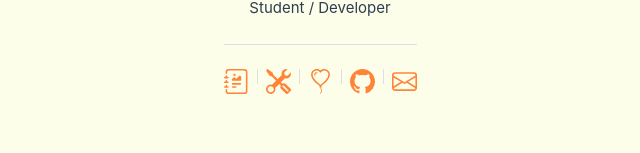
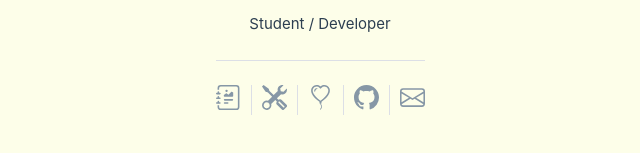
Before and after one commit to iLern/Homepage, a Vue app: page / in a window 1280 px wide. Shown: the part 421-574 px from the top of the page, without its empty margins (320-960 px from the left). Built offline with nearby package versions, Linux system fonts and the light colour scheme.

Commit message:
修正分割线高度过短的问题

```diff
--- a/src/components/Links.vue
+++ b/src/components/Links.vue
@@ -1,6 +1,5 @@
 <template>
   <div class="centered-div links">
-      <div>
     <a
       target="_blank"
       href="https://blog.tiestone.top"
@@ -26,9 +25,7 @@
         />
       </svg>
     </a>
-      </div>
     <el-divider direction="vertical" />
-      <div>
     <a
       target="_blank"
       href="https://tool.tiestone.top"
@@ -48,9 +45,7 @@
         />
       </svg>
     </a>
-      </div>
     <el-divider direction="vertical" />
-      <div>
     <a
       target="_blank"
       href="https://love.tiestone.top"
@@ -71,9 +66,7 @@
         />
       </svg>
     </a>
-      </div>
     <el-divider direction="vertical" />
-      <div>
     <a
       target="_blank"
       href="https://github.com/iLern"
@@ -93,9 +86,7 @@
         />
       </svg>
     </a>
-      </div>
     <el-divider direction="vertical" />
-      <div>
     <a
       target="_blank"
       href="mailto:taisitong@outlook.com"
@@ -115,7 +106,6 @@
         />
       </svg>
     </a>
-      </div>
   </div>
 </template>
 
@@ -140,18 +130,18 @@ export default {
 .centered-div {
   display: flex;
   justify-content: center;
-  /*align-items: center;*/
-}
-
-.links {
-  height: 8vh;
 }
 
 a {
-  color: #ff8438;
+  color: #8697A6;
 }
 
 a:hover {
   background-color: transparent;
 }
+
+.el-divider--vertical {
+  height: 30px;
+  margin: 0 10px;
+}
 </style>
```
Lines whose indentation alone changed are shown as unchanged.
